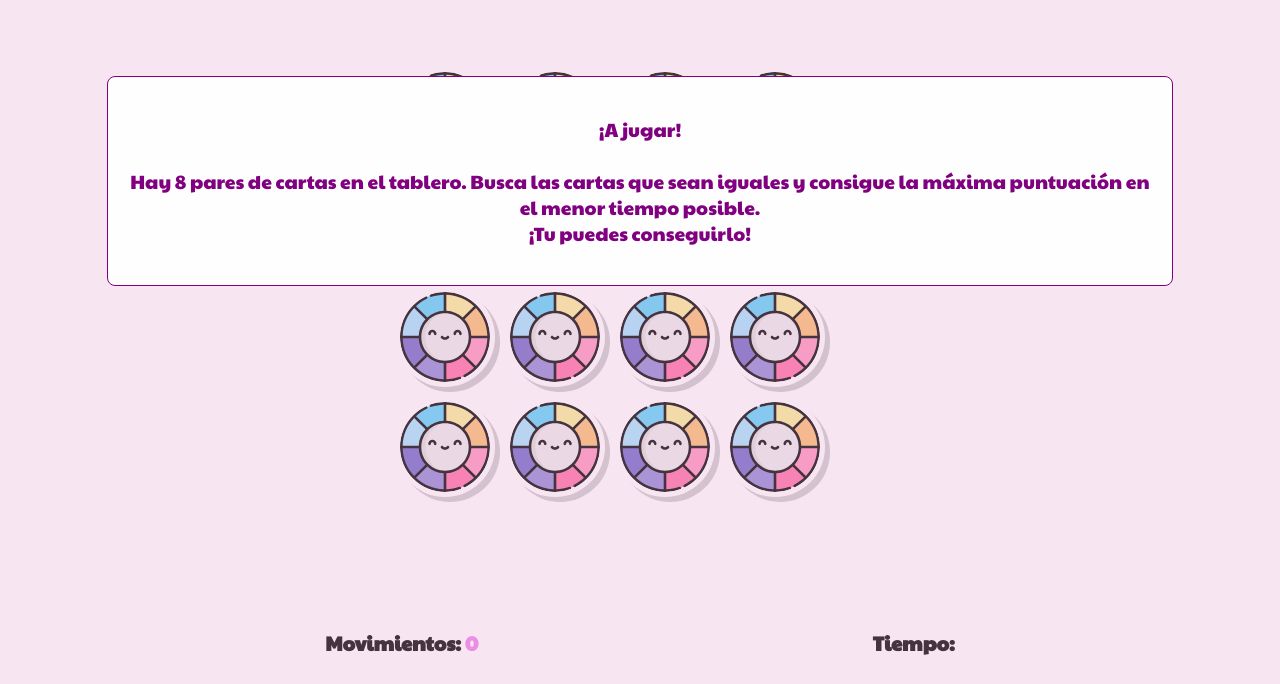
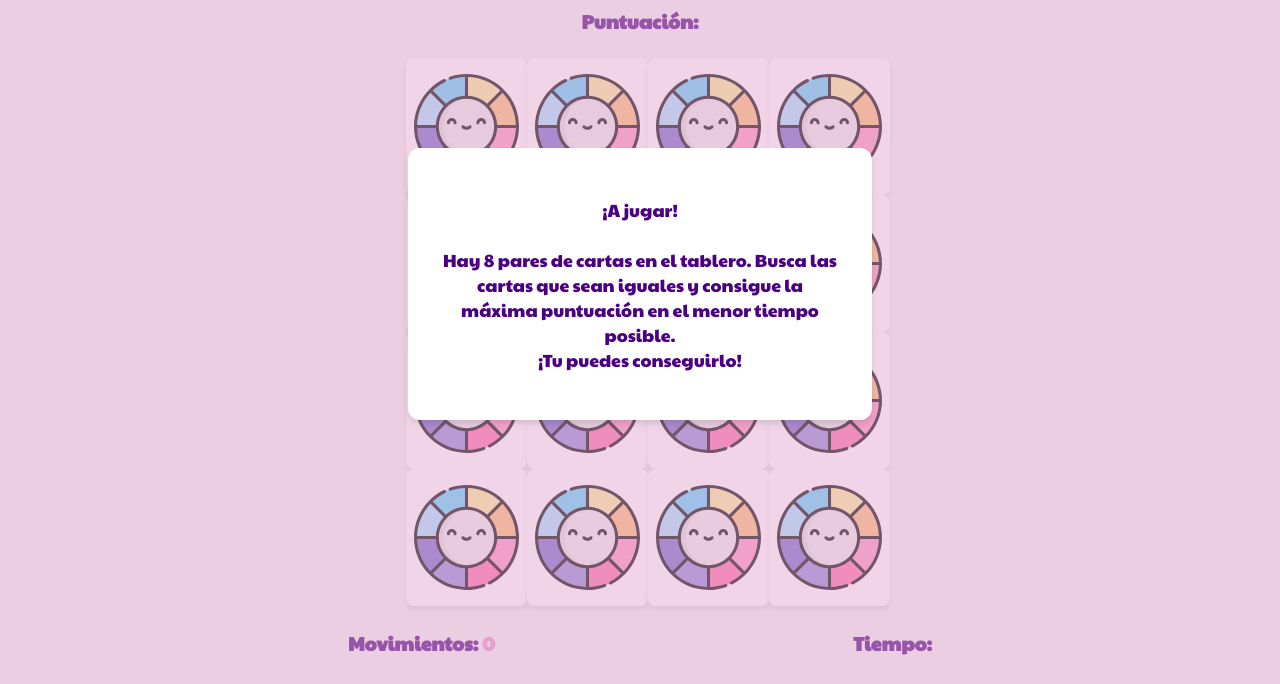
Before and after one commit to Btojaka/memoryJs, a plain HTML site: page index.html in a window 1280 px wide. Shown: the part 116-800 px from the top of the page. Drawn offline with Linux system fonts and the light colour scheme.

Commit message:
Update estilos.css

```diff
--- a/estilos.css
+++ b/estilos.css
@@ -1,121 +1,128 @@
 body {
-    margin: 0px;
-    padding: 0px;
-    font-family: 'Paytone One', sans-serif;
-    /*overflow: hidden;*/
+  margin: 0;
+  padding: 0;
+  font-family: "Paytone One", sans-serif;
   display: flex;
   flex-direction: column;
+  justify-content: center;
   align-items: center;
-    width: 100vw;
+  background-color: #f3f3f3;
+  color: #4b0082; /* Slate blue */
   height: 100vh;
+  overflow: hidden; /* Evitar scroll innecesario */
 }
 
-/* The Modal (background) */
+h1 {
+  font-size: 2.5rem;
+  color: #4b0082;
+  margin: 1rem 0;
+  text-align: center;
+}
+
+h3,
+h4 {
+  font-size: 1.2rem;
+  margin: 0.5rem;
+  text-align: center;
+}
+
+#resultado,
+#contador,
+#tempo {
+  color: #e69aca; /* Violet */
+  font-weight: bold;
+}
+
+.extras {
+  display: flex;
+  justify-content: space-between;
+  width: 90%;
+  max-width: 600px;
+  margin: 1rem auto;
+}
+
+/* Modal (background) */
 .modo {
-
-    display: block;
-    position: fixed; /* quedarse fijo en el sitio */
-    z-index: 1; /* poner arriba */
+  display: none; /* Ocultar inicialmente */
+  position: fixed;
+  z-index: 1;
   left: 0;
   top: 0;
-    width: 100%; /* total de ancho */
-    height: 100%; /* total de altura */
-    overflow: auto; /* Habilita el scroll si es necesario */
-    background-color: violet; /* color de reserva */
-    background-color: rgba(228, 169, 210, 0.3); /* rosa con opacidad */
-    transition: all ease-in 1s;
-}
-#alerta {
-    display: none;
+  width: 100%;
+  height: 100%;
+  background-color: rgba(228, 169, 210, 0.5); /* Fondo semi-transparente */
+  display: flex;
+  justify-content: center;
   align-items: center;
-    justify-content: center;
 }
 
-  /* Modal Content/Box */
+#alerta {
+  display: none; /* Hidden by default */
+}
+
+/* Modal Content */
 .contenido {
-    background-color: #fefefe;
-    margin: 15% auto; /* 15% desde la parte superior y el centro */
-    padding: 20px;
-    border: 1px solid purple;
-    border-radius: 0.5rem;
-    width: 80%; /* Puede ser más o menos, dependiendo del tamaño de la pantalla */
+  background-color: #fff;
+  padding: 2rem;
+  border-radius: 0.75rem;
+  box-shadow: 0 4px 6px rgba(0, 0, 0, 0.1);
+  text-align: center;
+  width: 90%;
+  max-width: 400px;
 }
 
 .contenido p {
-    text-align: center;
-    color: purple;
-    font-size: 1.5vw;
+  color: #4b0082;
+  font-size: 1.1rem;
+  margin-bottom: 1rem;
 }
 
 #miboton {
-    padding: 0.5rem;
-    font-weight: 400;
-    color: purple;
-    background: white;
-    font-size: 1.2vw;
+  padding: 0.8rem 1.5rem;
+  font-size: 1rem;
+  font-weight: bold;
+  color: #fff;
+  background-color: #4b0082;
+  border: none;
   border-radius: 0.5rem;
-    position: relative;
-    /* center the button */
-    left: 50%;
-    transform: translate(-50%, 0%);
-    transition: all ease 2s;
+  cursor: pointer;
+  transition: background-color 0.3s ease;
 }
 
 #miboton:hover {
-    background-color: purple;
-    color: white;
-    font-weight: 400;
+  background-color: #e69aca;
+  color: #4b0082;
 }
 
-
-/* contador, temporizador y resultado */
-.extras {
-    display: flex;
-    justify-content: space-around;
-    align-items: center;
-    min-width: 80vw;
+/* Game Board (Responsive) */
+.cuadricula {
+  display: grid;
+  grid-template-columns: repeat(auto-fit, minmax(90px, 1fr));
+  gap: 1rem;
+  justify-content: center;
+  margin: 0 auto;
+  width: 100%;
+  max-width: 500px;
+  padding: 1rem;
+  box-sizing: border-box;
 }
 
-h1 {
-    font-size: 30px;
-    color:slateblue;
-    text-align: center;
-    margin: 2px;
+/* Cards */
+.miestilo {
+  width: 100%;
+  height: 100%;
+  padding: 0.5rem;
+  display: flex;
+  align-items: center;
+  justify-content: center;
+  background-color: #fff;
+  border-radius: 0.5rem;
+  box-shadow: 0 4px 6px rgba(0, 0, 0, 0.1);
+  cursor: pointer;
+  transition: transform 0.2s ease, box-shadow 0.2s ease;
 }
 
-h3, #resultado  {
-    font-size: 25px;
-    font-weight: 400px;
-    margin: 2px;
+.miestilo:hover {
+  transform: scale(1.05);
+  box-shadow: 0 6px 8px rgba(0, 0, 0, 0.2);
 }
-
-h4 {
-    font-size: 20px;
-    display: block;
-}
-
-#resultado, #contador, #tempo {
-    color: violet;
-}
-
-
-/* Espacio para las tarjetas */
-.cuadricula {
-    display: block; /* la visualización de la agrupación sea fija  */
-    flex-wrap: wrap; /* agrupación de los elementos */
-    align-items: center;
-    justify-content: center;
-    height: 470px;
-    width: 500px;
-    margin: auto;
-}
-
-/* Estilo de las tarjetas */
-.miestilo {
-    box-shadow:  5px 5px #ccc;
-    margin: 5px;
-    padding: 5px;
-    border-radius: 5rem;
-    width: 90px;
-    height: 90px;
-}
```
Lines whose indentation alone changed are shown as unchanged.
